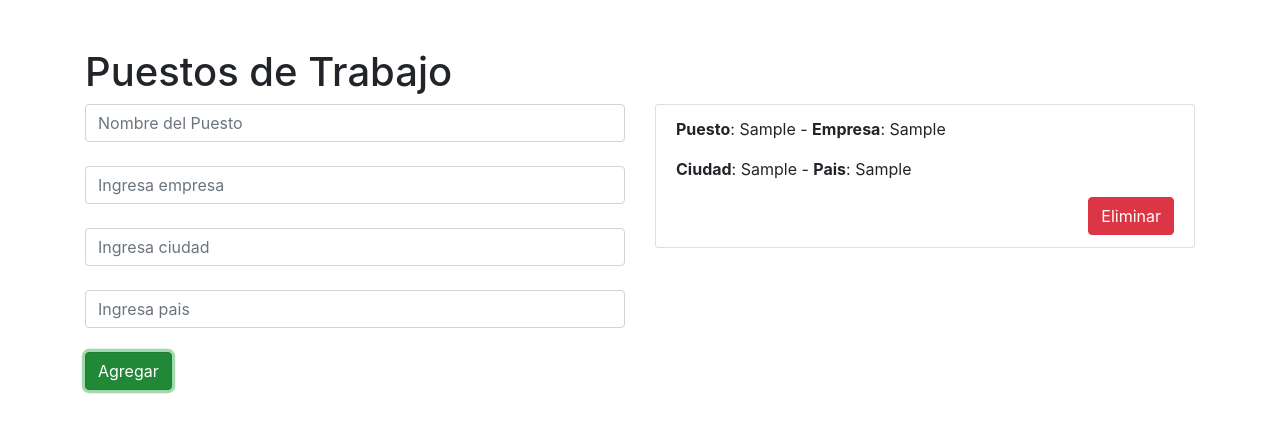
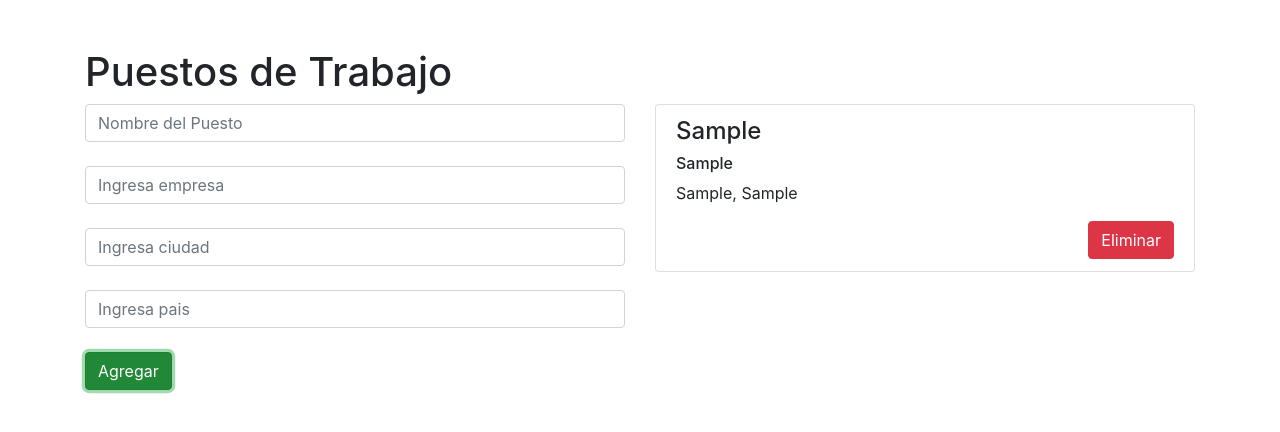
Before and after one commit to DocOc98/actividad1, a React (Create React App) app: page / in a window 1280 px wide. Both pictures are taken after typing "Sample", "Sample", "Sample", "Sample" into the empty fields and a click on the button "Agregar". Shown: the top 432 px of the page. Built offline with nearby package versions, Linux system fonts and the light colour scheme.

Commit message:
Modificación de List

```diff
--- a/src/components/List.jsx
+++ b/src/components/List.jsx
@@ -2,11 +2,14 @@ const List = ({ td, handleDelete }) => {
     return (
       <ul class="list-group" key={td.id}>
         <li className="list-group-item mb-3">
+          <h4>
+            {td.puesto}
+          </h4>
+          <h6>
+            {td.empresa}
+          </h6>
           <p>
-            <b>Puesto</b>: {td.puesto} - <b>Empresa</b>: {td.empresa}
-          </p>
-          <p>
-            <b>Ciudad</b>: {td.ciudad} - <b>Pais</b>: {td.pais}
+            {td.ciudad}, {td.pais}
           </p>
           <button onClick={() => handleDelete(td.id)} className="btn btn-danger float-right">Eliminar</button>
         </li>
```
